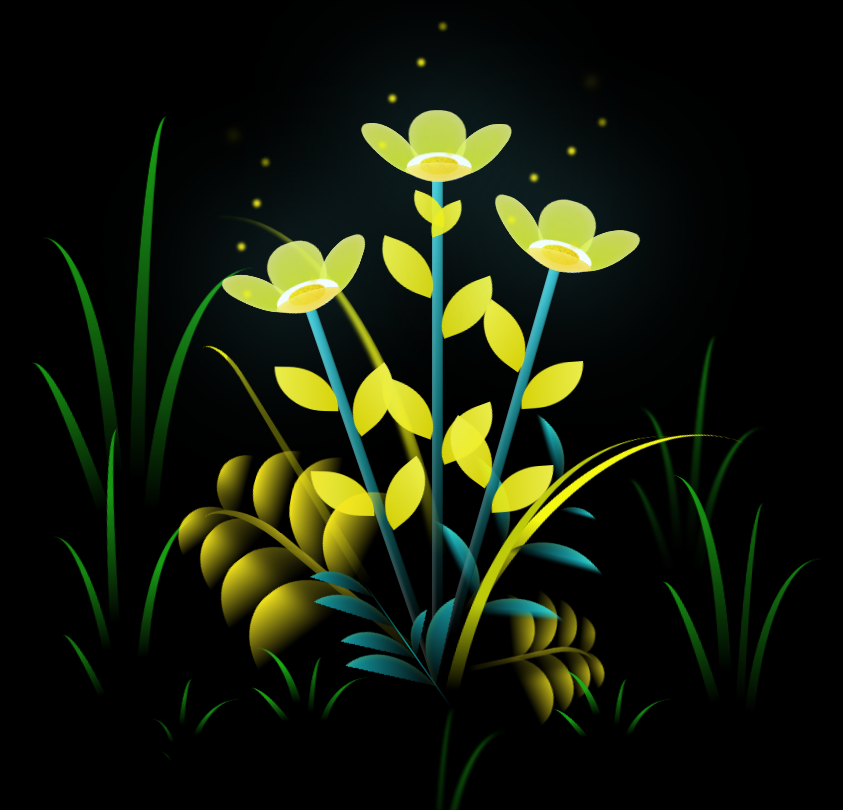
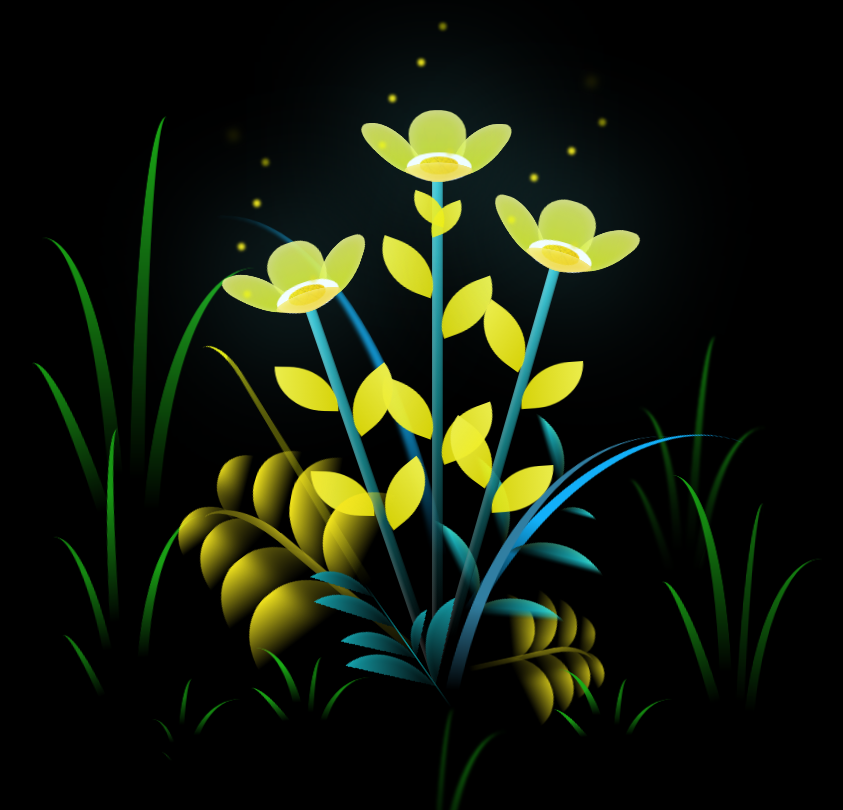
Before and after one commit to jhonaNDM/jhonaNDM.github.io, a plain HTML site: page index.html in a window 1280 px wide. Shown: the top 810 px of the page, without its empty margins (208-1051 px from the left). Drawn offline with Linux system fonts and the light colour scheme.

Commit message:
Add files via upload

```diff
--- a/style.css
+++ b/style.css
@@ -574,9 +574,9 @@ body {
     width: 30vmin;
     height: 50vmin;
     border-top-left-radius: 100%;
-    border-left: 2vmin solid #f4f812;
+    border-left: 2vmin solid #12aff8;
     background-image: linear-gradient(to bottom, transparent, var(--dark-color) 60%);
-    -webkit-mask-image: linear-gradient(to top, transparent 30%, #d8ee10 60%);
+    -webkit-mask-image: linear-gradient(to top, transparent 30%, #10cdee 60%);
 }
 
 .flower__g-right--1 {
@@ -745,10 +745,10 @@ body {
     width: 10vmin;
     height: 10vmin;
     border-radius: 100% 0% 0% 100%/100% 100% 0% 0%;
-    box-shadow: inset 0 2px 1vmin hsla(69, 97%, 58%, 0.2);
+    box-shadow: inset 0 2px 1vmin hsla(182, 97%, 58%, 0.2);
     background-image: linear-gradient(to bottom left, transparent, var(--dark-color)), linear-gradient(to bottom right, #159faa 50%, transparent 50%, transparent);
-    -webkit-mask-image: linear-gradient(to bottom right, #ecf009 50%, transparent 50%, transparent);
-    mask-image: linear-gradient(to bottom right, #b0bb13 50%, transparent 50%, transparent);
+    -webkit-mask-image: linear-gradient(to bottom right, #09a7f0 50%, transparent 50%, transparent);
+    mask-image: linear-gradient(to bottom right, #13b5bb 50%, transparent 50%, transparent);
 }
 
 .flower__g-fr {
@@ -776,7 +776,7 @@ body {
     width: 30vmin;
     height: 50vmin;
     border-top-left-radius: 100%;
-    border-left: 2vmin solid #bfcc0b;
+    border-left: 2vmin solid #327fa3;
     -webkit-mask-image: linear-gradient(to top, transparent 25%, #079097 50%);
     position: relative;
     z-index: 1;
```
